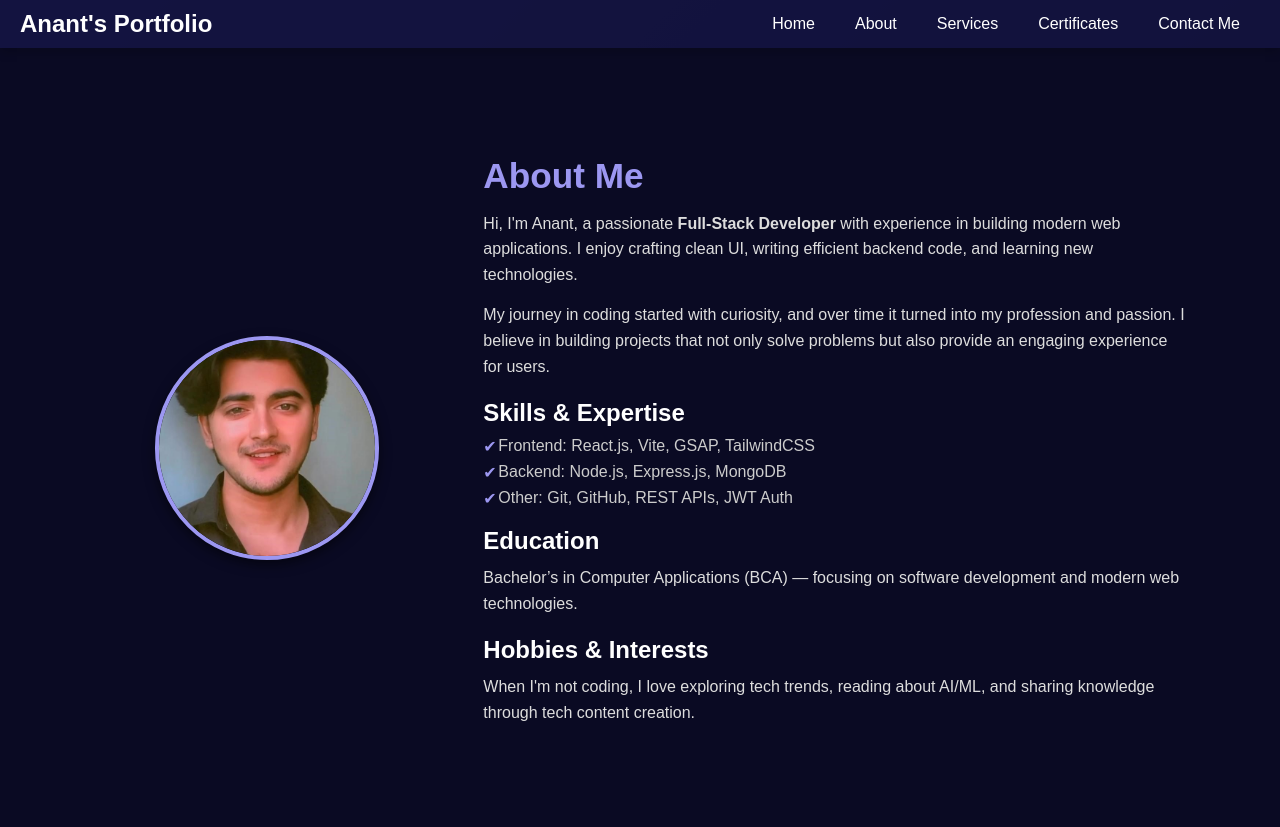
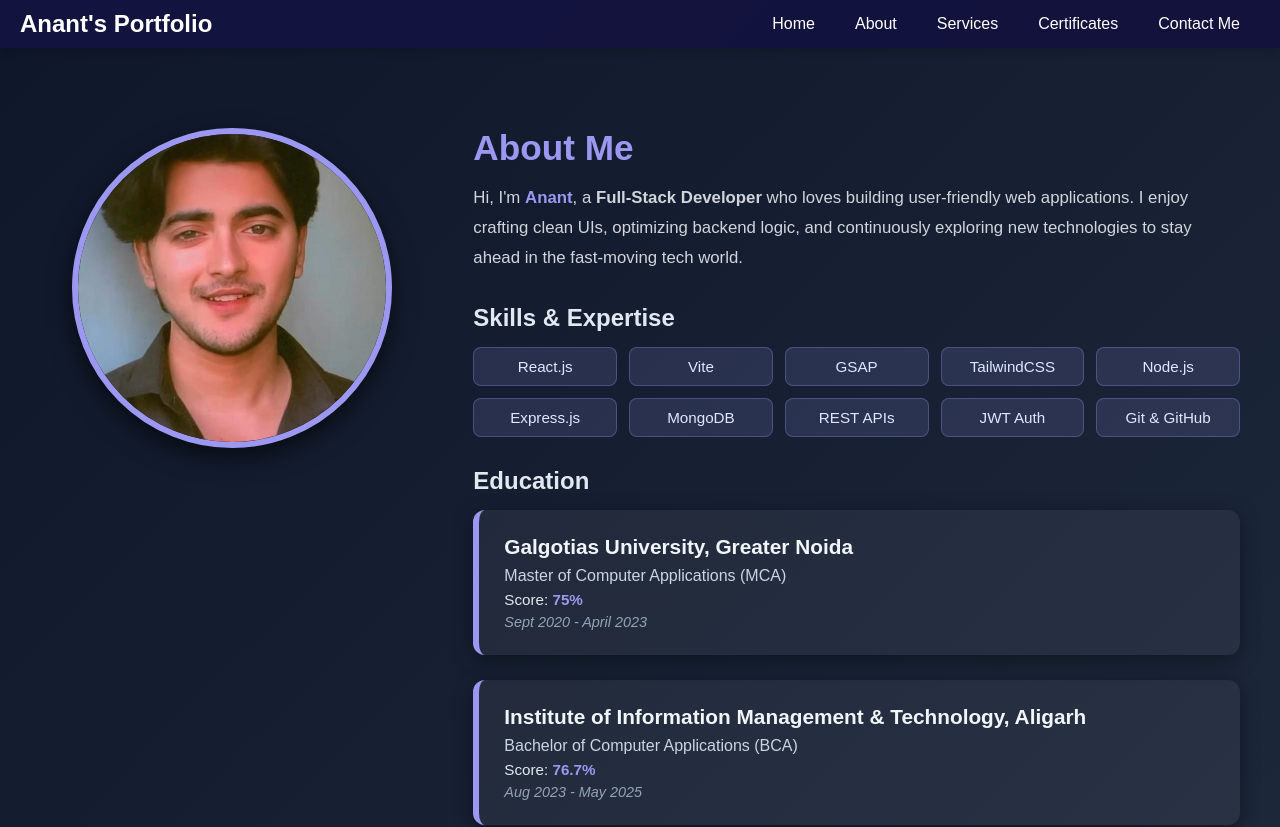
Before and after one commit to DivyAnant01/React-Portfolio, a React (Vite) app: page /about in a window 1280 px wide. Shown: the top 827 px of the page. Built offline with nearby package versions, Linux system fonts and the light colour scheme.

Commit message:
add info in about section

```diff
--- a/src/pages/about/About.css
+++ b/src/pages/about/About.css
@@ -1,96 +1,144 @@
 .about-section {
-  padding: 60px 20px;
-  background: #0a0a23;
+  padding: 80px 20px;
+  background: linear-gradient(135deg, #0f172a, #1e293b);
   color: #fff;
   min-height: 100vh;
-  display: flex;
-  align-items: center;
-  justify-content: center;
 }
 
 .about-container {
+  max-width: 1200px;
+  margin: 0 auto;
   display: flex;
+  gap: 50px;
+  align-items: flex-start;
   flex-wrap: wrap;
-  max-width: 1100px;
-  width: 100%;
-  align-items: center;
-  gap: 40px;
 }
 
+/* Left Profile Section */
 .about-left {
   flex: 1;
-  display: flex;
-  justify-content: center;
+  text-align: center;
 }
 
 .profile-img {
-  width: 280px;
-  height: 280px;
+  width: 320px;
+  height: 320px;
+  object-fit: cover;
   border-radius: 50%;
-  border: 5px solid #9c97f1;
-  object-fit: cover;
-  box-shadow: 0 6px 15px rgba(0, 0, 0, 0.5);
-  transition: transform 0.3s ease;
+  border: 6px solid #9c97f1;
+  box-shadow: 0px 10px 25px rgba(0, 0, 0, 0.6);
 }
 
-.profile-img:hover {
-  transform: scale(1.05);
-}
-
+/* Right Section */
 .about-right {
   flex: 2;
 }
 
-.about-right h2 {
+.section-title {
   font-size: 2.2rem;
   margin-bottom: 15px;
   color: #9c97f1;
 }
 
-.about-right p {
-  margin-bottom: 15px;
-  line-height: 1.6;
-  font-size: 1rem;
-  color: #ddd;
+.sub-title {
+  font-size: 1.5rem;
+  margin: 30px 0 15px;
+  color: #e2e8f0;
 }
 
-.about-right h3 {
-  font-size: 1.5rem;
-  margin: 20px 0 10px;
-  color: #fff;
+.intro-text {
+  font-size: 1.05rem;
+  line-height: 1.8;
+  color: #d1d5db;
+  margin-bottom: 20px;
 }
 
-.about-right ul {
-  list-style: none;
-  padding-left: 0;
+.highlight {
+  color: #9c97f1;
+  font-weight: bold;
 }
 
-.about-right ul li {
-  margin-bottom: 8px;
-  padding-left: 15px;
-  position: relative;
-  color: #ccc;
+/* Skills Grid */
+.skills-grid {
+  display: grid;
+  grid-template-columns: repeat(auto-fit, minmax(140px, 1fr));
+  gap: 12px;
+  margin-bottom: 30px;
 }
 
-.about-right ul li::before {
-  content: "✔";
-  position: absolute;
-  left: 0;
-  color: #9c97f1;
+.skill-badge {
+  background: rgba(156, 151, 241, 0.15);
+  padding: 10px 15px;
+  border-radius: 8px;
+  text-align: center;
+  font-size: 0.95rem;
+  color: #e0e7ff;
+  border: 1px solid rgba(156, 151, 241, 0.3);
+  transition: all 0.3s ease;
 }
 
-@media (max-width: 900px) {
+.skill-badge:hover {
+  background: #9c97f1;
+  color: #0f172a;
+  transform: translateY(-3px);
+}
+
+/* Education Section */
+.education-list {
+  display: flex;
+  flex-direction: column;
+  gap: 25px;
+}
+
+.education-card {
+  background: rgba(255, 255, 255, 0.05);
+  padding: 25px;
+  border-radius: 12px;
+  border-left: 6px solid #9c97f1;
+  box-shadow: 0px 5px 20px rgba(0, 0, 0, 0.4);
+  transition: transform 0.3s ease;
+}
+
+.education-card:hover {
+  transform: translateY(-5px);
+}
+
+.education-card h4 {
+  font-size: 1.3rem;
+  margin-bottom: 8px;
+  color: #f1f5f9;
+}
+
+.education-card .degree {
+  font-size: 1rem;
+  font-weight: 500;
+  color: #cbd5e1;
+}
+
+.education-card .grade {
+  margin: 6px 0;
+  font-size: 0.95rem;
+  color: #e2e8f0;
+}
+
+.education-card .edu-duration {
+  font-size: 0.9rem;
+  font-style: italic;
+  color: #94a3b8;
+}
+
+/* Responsive */
+@media (max-width: 992px) {
   .about-container {
     flex-direction: column;
     text-align: center;
   }
 
-  .about-left {
-    margin-bottom: 20px;
+  .about-right {
+    flex: 1;
   }
 
-  .profile-img {
-    width: 200px;
-    height: 200px;
+  .education-card {
+    text-align: left;
   }
 }
--- a/src/pages/about/About.jsx
+++ b/src/pages/about/About.jsx
@@ -11,14 +11,14 @@ function About() {
       duration: 1.2,
       ease: "power3.out",
     });
-    gsap.from(".about-left img", {
+    gsap.from(".profile-img", {
       opacity: 0,
-      scale: 0.8,
+      scale: 0.9,
       duration: 1.2,
       delay: 0.3,
       ease: "power3.out",
     });
-    gsap.from(".about-right h2, .about-right p, .about-right ul li", {
+    gsap.from(".about-right > *", {
       opacity: 0,
       x: -50,
       stagger: 0.2,
@@ -31,41 +31,61 @@ function About() {
   return (
     <section className="about-section">
       <div className="about-container">
+        {/* Left Section */}
         <div className="about-left">
           <img src={profileImage} alt="Profile" className="profile-img" />
         </div>
+
+        {/* Right Section */}
         <div className="about-right">
-          <h2>About Me</h2>
-          <p>
-            Hi, I'm <span className="highlight">Anant</span>, a passionate{" "}
-            <strong>Full-Stack Developer</strong> with experience in building
-            modern web applications. I enjoy crafting clean UI, writing
-            efficient backend code, and learning new technologies.
-          </p>
-          <p>
-            My journey in coding started with curiosity, and over time it turned
-            into my profession and passion. I believe in building projects that
-            not only solve problems but also provide an engaging experience for
-            users.
+          <h2 className="section-title">About Me</h2>
+          <p className="intro-text">
+            Hi, I'm <span className="highlight">Anant</span>, a{" "}
+            <strong>Full-Stack Developer</strong> who loves building
+            user-friendly web applications. I enjoy crafting clean UIs,
+            optimizing backend logic, and continuously exploring new
+            technologies to stay ahead in the fast-moving tech world.
           </p>
 
-          <h3>Skills & Expertise</h3>
-          <ul>
-            <li>Frontend: React.js, Vite, GSAP, TailwindCSS</li>
-            <li>Backend: Node.js, Express.js, MongoDB</li>
-            <li>Other: Git, GitHub, REST APIs, JWT Auth</li>
-          </ul>
+          {/* Skills Section */}
+          <h3 className="sub-title">Skills & Expertise</h3>
+          <div className="skills-grid">
+            <span className="skill-badge">React.js</span>
+            <span className="skill-badge">Vite</span>
+            <span className="skill-badge">GSAP</span>
+            <span className="skill-badge">TailwindCSS</span>
+            <span className="skill-badge">Node.js</span>
+            <span className="skill-badge">Express.js</span>
+            <span className="skill-badge">MongoDB</span>
+            <span className="skill-badge">REST APIs</span>
+            <span className="skill-badge">JWT Auth</span>
+            <span className="skill-badge">Git & GitHub</span>
+          </div>
 
-          <h3>Education</h3>
-          <p>
-            Bachelor’s in Computer Applications (BCA) — focusing on software
-            development and modern web technologies.
-          </p>
+          {/* Education Section */}
+          <h3 className="sub-title">Education</h3>
+          <div className="education-list">
+            <div className="education-card">
+              <h4>Galgotias University, Greater Noida</h4>
+              <p className="degree">Master of Computer Applications (MCA)</p>
+              <p className="grade">Score: <span className="highlight">75%</span></p>
+              <p className="edu-duration">Sept 2020 - April 2023</p>
+            </div>
 
-          <h3>Hobbies & Interests</h3>
-          <p>
-            When I'm not coding, I love exploring tech trends, reading about
-            AI/ML, and sharing knowledge through tech content creation.
+            <div className="education-card">
+              <h4>Institute of Information Management & Technology, Aligarh</h4>
+              <p className="degree">Bachelor of Computer Applications (BCA)</p>
+              <p className="grade">Score: <span className="highlight">76.7%</span></p>
+              <p className="edu-duration">Aug 2023 - May 2025</p>
+            </div>
+          </div>
+
+          {/* Hobbies Section */}
+          <h3 className="sub-title">Hobbies & Interests</h3>
+          <p className="intro-text">
+            Outside of coding, I love exploring tech innovations, reading about
+            AI/ML, and creating content to share knowledge with other aspiring
+            developers.
           </p>
         </div>
       </div>
--- a/src/pages/services/Services.jsx
+++ b/src/pages/services/Services.jsx
@@ -1,5 +1,5 @@
 import React, { useEffect } from "react";
-import "./services.css";
+import "./Services.css";
 import { FaLaptopCode, FaServer, FaDatabase, FaMobileAlt, FaCloud } from "react-icons/fa";
 
 const Services = () => {
```
